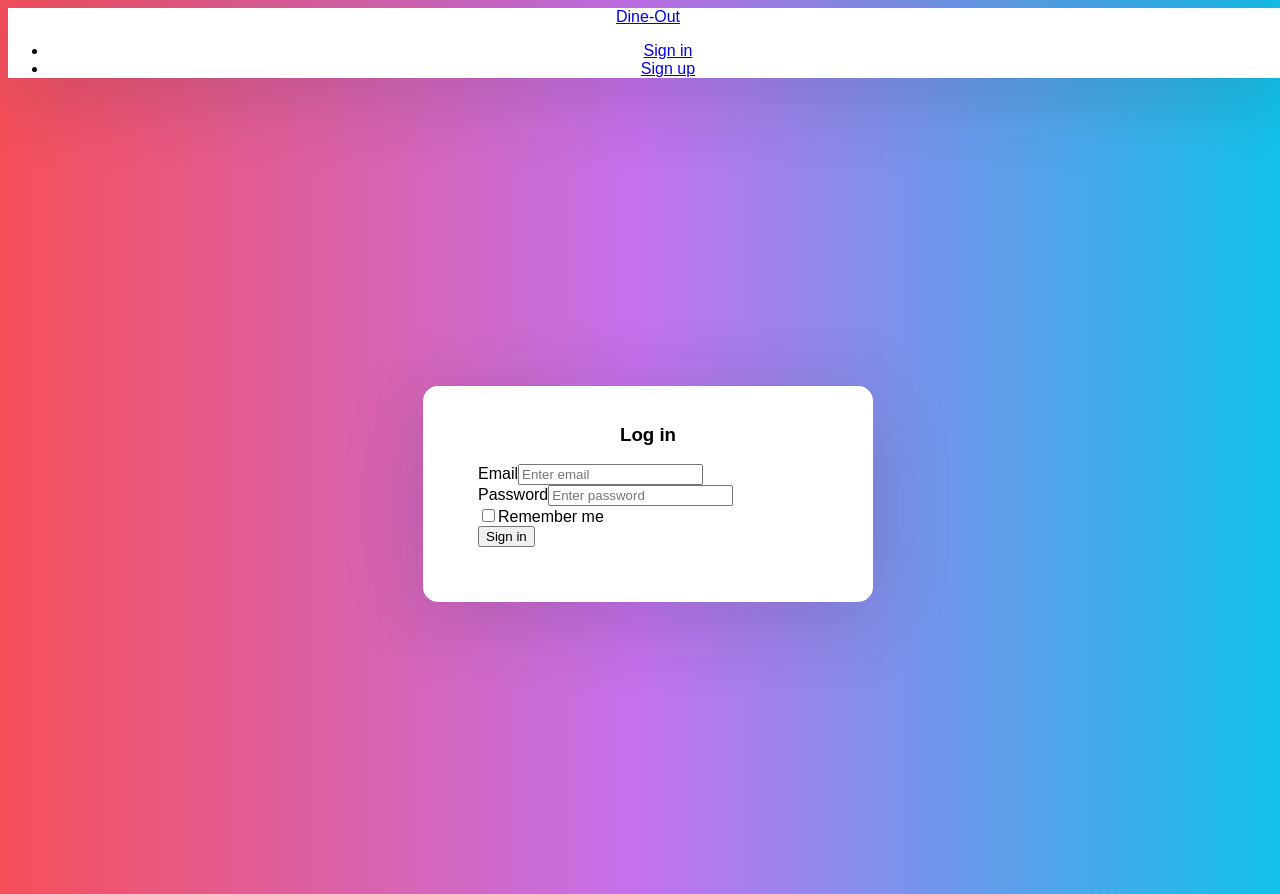
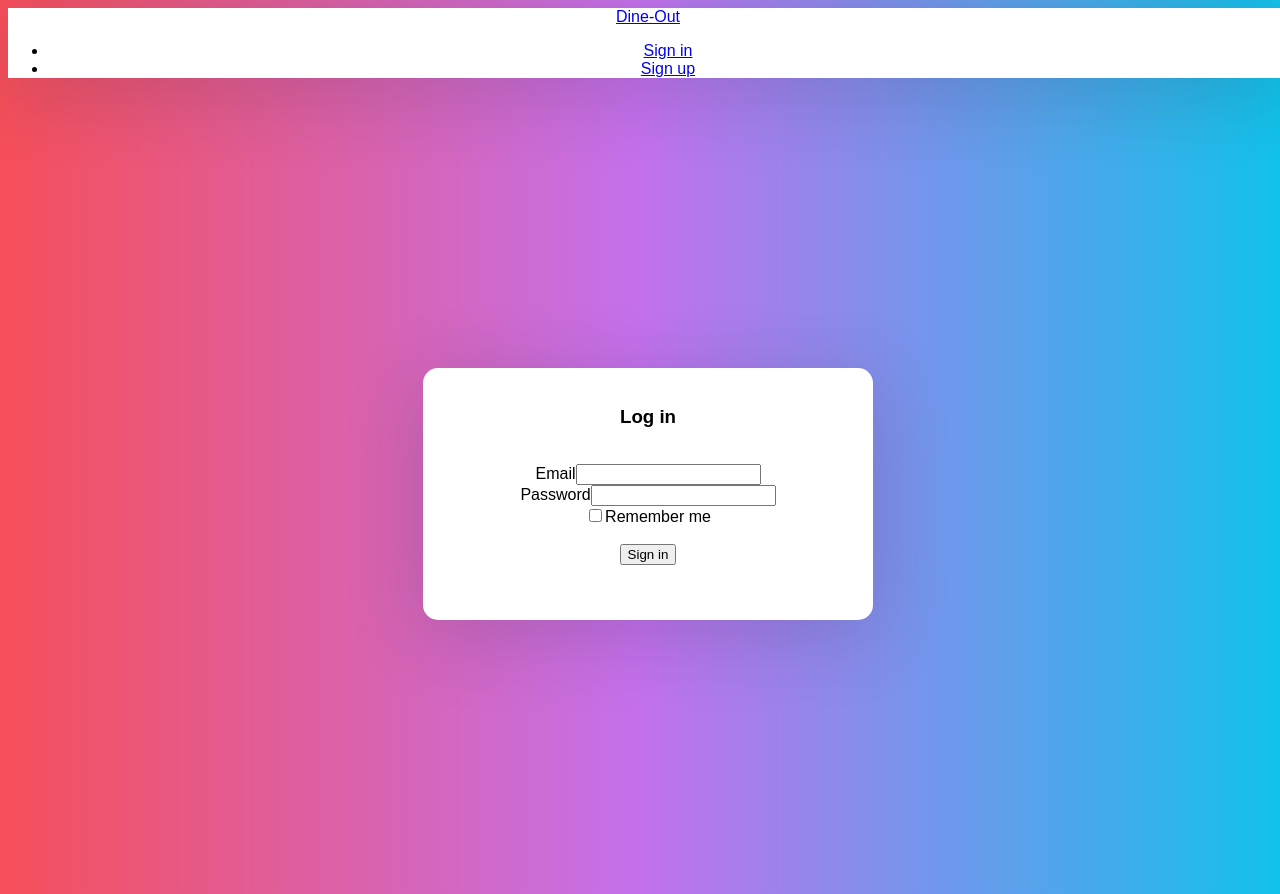
Before and after one commit to ssheikh08/DineOut, a React (Create React App) app in the folder dineout/: page / in a window 1280 px wide. Built offline with nearby package versions, Linux system fonts and the light colour scheme.

Commit message:
added login page

```diff
--- a/dineout/src/components/login.component.js
+++ b/dineout/src/components/login.component.js
@@ -1,35 +1,93 @@
 import React, { Component } from "react";
-
+import axios from "axios";
 
 export default class Login extends Component {
+    constructor(props) {
+        super(props);
+            this.state = {
+                modifiedData: {
+                  'email':'',
+                  'password':''
+                }
+              }
+    }
+
+    handleInputChange = ({ target: { name, value } }) => {
+        this.setState(prev => ({
+          ...prev,
+          modifiedData: {
+            ...prev.modifiedData,
+            [name]: value,
+          },
+        }));
+      };
+
+        handleSubmit = async e => {
+          e.preventDefault();
+            try {
+              const response = await axios.get('https://dine-out-syracuse.herokuapp.com/user-logins',this.state.modifiedData);
+              console.log(response);
+             //var loginResponse = await axios.get('https://dine-out-syracuse.herokuapp.com/signups');
+              var result = response.data
+              function userID(uName, password)
+              {
+              for (var items in result)
+              {
+
+                if(result[items]['email']===uName)
+                {
+                  if (result[items]['password']=== password){
+
+                    alert('True');
+
+                  }
+                  else {
+
+                    alert('Login failed. Enter correct password or reset password');
+
+                  }
+                }
+              }
+              }
+            userID(this.state.modifiedData.email, this.state.modifiedData.password);
+
+            } catch (error) {
+              this.setState({ error });
+            }
+          };
+
     render() {
+      const{modifiedData} = this.state;
+
         return (
-            <form>
+          <div className ="App">
+            <form onSubmit = {this.handleSubmit}>
 
                 <h3>Log in</h3>
 
-                <div className="form-group">
-                    <label>Email</label>
-                    <input type="email" className="form-control" placeholder="Enter email" />
-                </div>
+                    <br />
+                    <label>Email
+                    <input name="email" type="email" onChange={this.handleInputChange} value={modifiedData.email} />
+                    </label>
 
-                <div className="form-group">
-                    <label>Password</label>
-                    <input type="password" className="form-control" placeholder="Enter password" />
-                </div>
+                    <br />
+                    <label>Password
+                    <input name="password" type="password" onChange = {this.handleInputChange} value={modifiedData.password} />
+                    </label>
 
-                <div className="form-group">
+                    <br />
                     <div className="custom-control custom-checkbox">
                         <input type="checkbox" className="custom-control-input" id="customCheck1" />
                         <label className="custom-control-label" htmlFor="customCheck1">Remember me</label>
                     </div>
-                </div>
 
+                <br />
                 <button type="submit" className="btn btn-dark btn-lg btn-block">Sign in</button>
                 <p className="forgot-password text-right">
                     {/* Forgot <a href="#">password?</a> */}
                 </p>
             </form>
+            </div>
         );
     }
 }
--- a/dineout/src/components/signup.component.js
+++ b/dineout/src/components/signup.component.js
@@ -32,6 +32,9 @@ handleInputChange = ({ target: { name, value } }) => {
         try {
           const response = await axios.post('https://dine-out-syracuse.herokuapp.com/signups',this.state.modifiedData);
           console.log(response);
+          const loginResponse = await axios.post('https://dine-out-syracuse.herokuapp.com/user-logins',{
+          'username':this.state.modifiedData.username,'email':this.state.modifiedData.email,'password':this.state.modifiedData.password});
+          console.log(loginResponse);
         } catch (error) {
           this.setState({ error });
         }
@@ -39,6 +42,7 @@ handleInputChange = ({ target: { name, value } }) => {
 
     render() {
       const {modifiedData} = this.state;
+
         return (
             <div className="App">
         <form onSubmit = {this.handleSubmit}>
```
